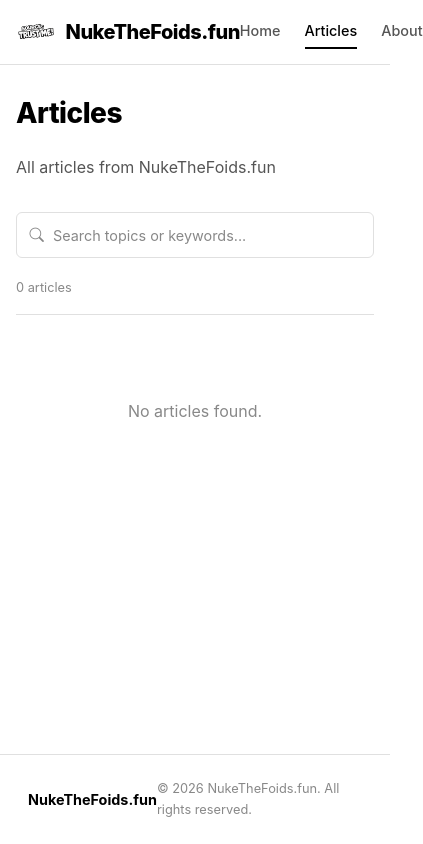
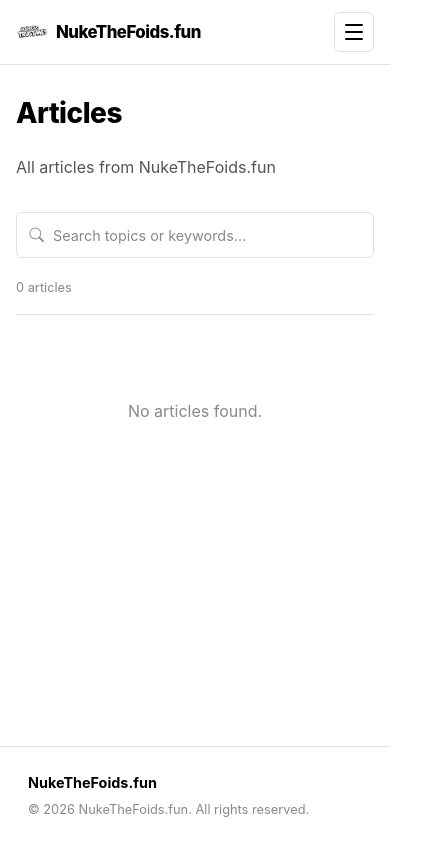
Before and after one commit to zarrcodes/nukethefoids.fun, a Next.js app: page /articles in a window 390 px wide. Shown: the whole page, 423 px wide, since content can reach past the window. Built offline with nearby package versions, Linux system fonts and the light colour scheme.

Commit message:
Responsive mobile navbar with hamburger menu; update logo.png

```diff
--- a/src/app/globals.css
+++ b/src/app/globals.css
@@ -80,6 +80,98 @@
 .header-nav a.active {
   color: #000;
   border-bottom-color: #000;
+}
+
+/* ===== Hamburger (mobile only) ===== */
+.header-menu-toggle {
+  display: none;
+  width: 40px;
+  height: 40px;
+  padding: 0;
+  flex-direction: column;
+  justify-content: center;
+  align-items: center;
+  gap: 5px;
+  background: none;
+  border: 1px solid var(--border);
+  border-radius: 6px;
+  cursor: pointer;
+  flex-shrink: 0;
+}
+
+.header-menu-toggle:hover {
+  border-color: #000;
+}
+
+.header-menu-toggle span {
+  display: block;
+  width: 18px;
+  height: 2px;
+  background: #000;
+  border-radius: 1px;
+  transition: transform 0.2s, opacity 0.2s;
+}
+
+/* Animate hamburger into an X when open */
+.header-menu-toggle[aria-expanded="true"] span:nth-child(1) {
+  transform: translateY(7px) rotate(45deg);
+}
+
+.header-menu-toggle[aria-expanded="true"] span:nth-child(2) {
+  opacity: 0;
+}
+
+.header-menu-toggle[aria-expanded="true"] span:nth-child(3) {
+  transform: translateY(-7px) rotate(-45deg);
+}
+
+/* ===== Mobile nav (dropdown panel) ===== */
+@media (max-width: 640px) {
+  .header-inner {
+    position: relative;
+  }
+
+  .header-menu-toggle {
+    display: inline-flex;
+  }
+
+  .header-nav {
+    display: none;
+    position: absolute;
+    top: 100%;
+    left: 0;
+    right: 0;
+    flex-direction: column;
+    gap: 0;
+    background: #fff;
+    border-bottom: 1px solid var(--border);
+    box-shadow: 0 12px 24px rgba(0, 0, 0, 0.08);
+    padding: 0.5rem 1rem 0.75rem;
+    z-index: 99;
+  }
+
+  .header-nav.open {
+    display: flex;
+  }
+
+  .header-nav a {
+    font-size: 1rem;
+    padding: 0.7rem 0.25rem;
+    border-bottom: 1px solid var(--border);
+  }
+
+  .header-nav a:last-child {
+    border-bottom: none;
+  }
+
+  .header-nav a:hover,
+  .header-nav a.active {
+    border-bottom-color: var(--border);
+  }
+
+  .header-nav a.active {
+    font-weight: 700;
+  }
 }
 
 /* ===== Hero ===== */
@@ -178,6 +270,10 @@
   .hero-brand { font-size: 1.8rem; }
   .news-grid { grid-template-columns: 1fr; }
   .featured-title { font-size: 1.4rem; }
+  .article-title { font-size: 1.5rem; }
+  .header-brand { font-size: 1.05rem; gap: 0.5rem; }
+  .header-brand-logo { width: 32px; height: 32px; }
+  .footer-inner { flex-wrap: wrap; gap: 0.35rem; }
 }
 
 /* ===== News Card ===== */
--- a/src/components/Navbar.tsx
+++ b/src/components/Navbar.tsx
@@ -3,9 +3,11 @@
 import Image from 'next/image';
 import Link from 'next/link';
 import { usePathname } from 'next/navigation';
+import { useEffect, useState } from 'react';
 
 export default function Navbar() {
   const pathname = usePathname();
+  const [menuOpen, setMenuOpen] = useState(false);
 
   const navItems = [
     { name: 'Home', path: '/' },
@@ -13,10 +15,20 @@
     { name: 'About', path: '/about' },
   ];
 
+  // Close the mobile menu with the Escape key
+  useEffect(() => {
+    if (!menuOpen) return;
+    const onKeyDown = (e: KeyboardEvent) => {
+      if (e.key === 'Escape') setMenuOpen(false);
+    };
+    document.addEventListener('keydown', onKeyDown);
+    return () => document.removeEventListener('keydown', onKeyDown);
+  }, [menuOpen]);
+
   return (
     <header className="site-header" role="banner">
       <div className="header-inner">
-        <Link href="/" className="header-brand" aria-label="NukeTheFoids.fun - Home">
+        <Link href="/" className="header-brand" aria-label="NukeTheFoids.fun - Home" onClick={() => setMenuOpen(false)}>
           <Image
             src="/logo.png"
             alt="NukeTheFoids.fun logo"
@@ -30,13 +42,31 @@
           />
           <span className="header-brand-text">NukeTheFoids.fun</span>
         </Link>
-        <nav className="header-nav" role="navigation" aria-label="Main navigation">
+        <button
+          type="button"
+          className="header-menu-toggle"
+          aria-expanded={menuOpen}
+          aria-controls="main-navigation"
+          aria-label={menuOpen ? 'Close navigation menu' : 'Open navigation menu'}
+          onClick={() => setMenuOpen((v) => !v)}
+        >
+          <span aria-hidden="true" />
+          <span aria-hidden="true" />
+          <span aria-hidden="true" />
+        </button>
+        <nav
+          id="main-navigation"
+          className={`header-nav${menuOpen ? ' open' : ''}`}
+          role="navigation"
+          aria-label="Main navigation"
+        >
           {navItems.map((item) => (
             <Link
               key={item.path}
               href={item.path}
               className={pathname === item.path ? 'active' : ''}
               aria-current={pathname === item.path ? 'page' : undefined}
+              onClick={() => setMenuOpen(false)}
             >
               {item.name}
             </Link>
```
